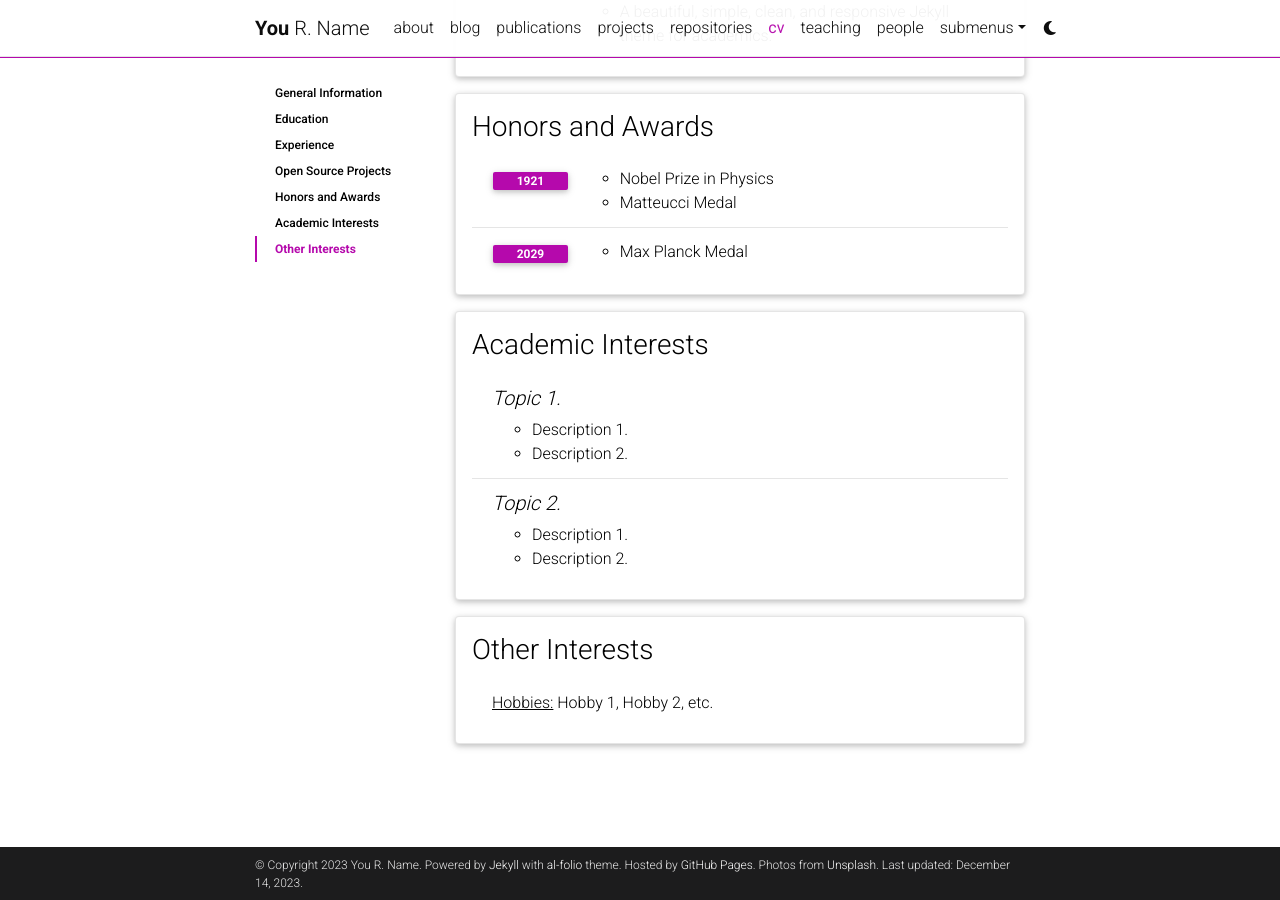
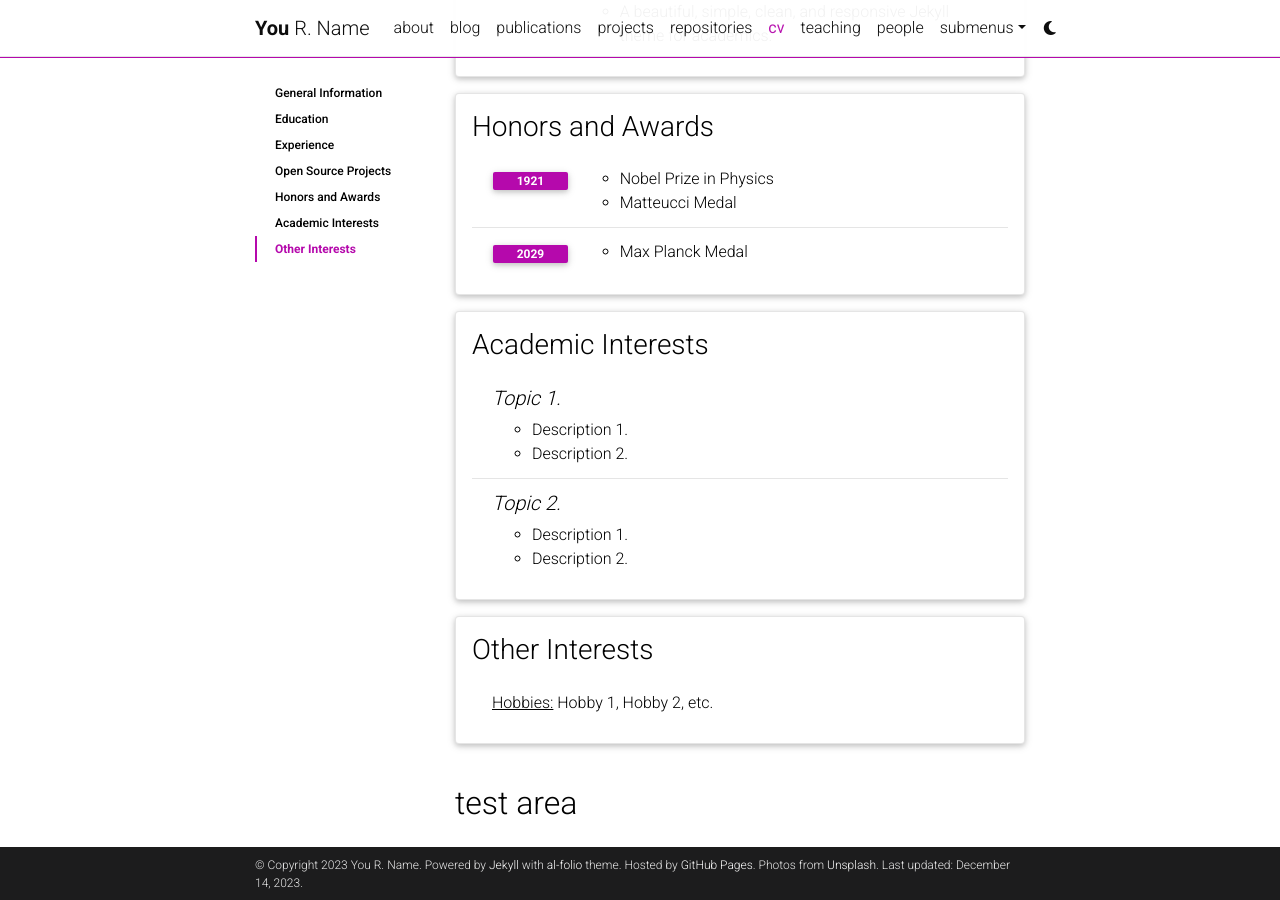
Before and after one commit to dmcwo/dmcwo2, a Jekyll site: the page built from _pages/cv.md, in a window 1280 px wide and 900 px high, scrolled down 1841 px. Built offline with Jekyll 4.4.1, drawn with Linux system fonts in a browser that asks for light colours; comment, search, counter and statistics services are not loaded; a style sheet for code colours, icons or effects is not loaded.

Commit message:
trying less complicated test case

```diff
--- a/_layouts/cv.html
+++ b/_layouts/cv.html
@@ -95,3 +95,9 @@
 
 </div>
 {% endunless %}
+<div>
+  <h2>test area</h2>
+    {% for data in site.data.resume %}
+      {% include resume/basics.html %}
+    {% endfor %}
+</div>
```
